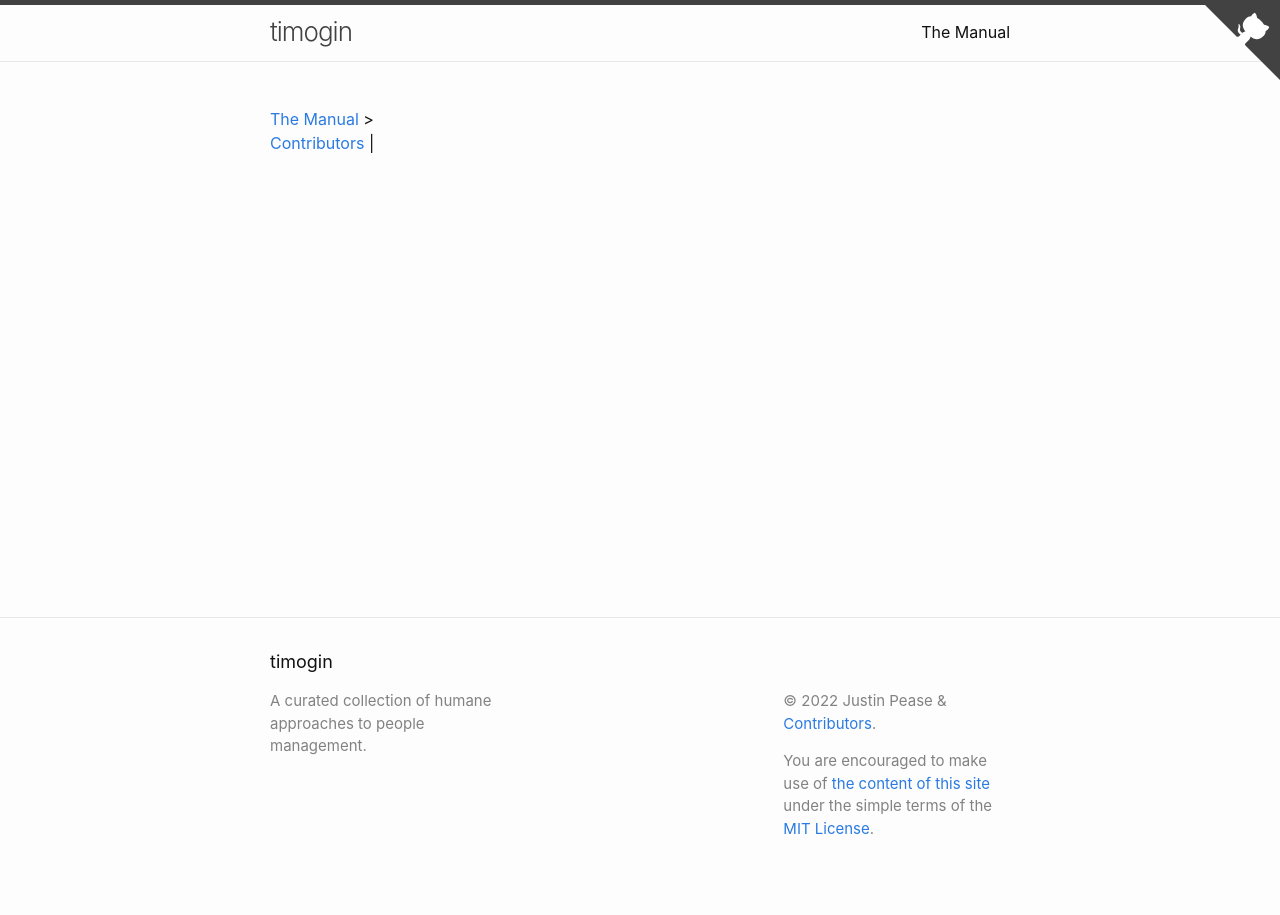
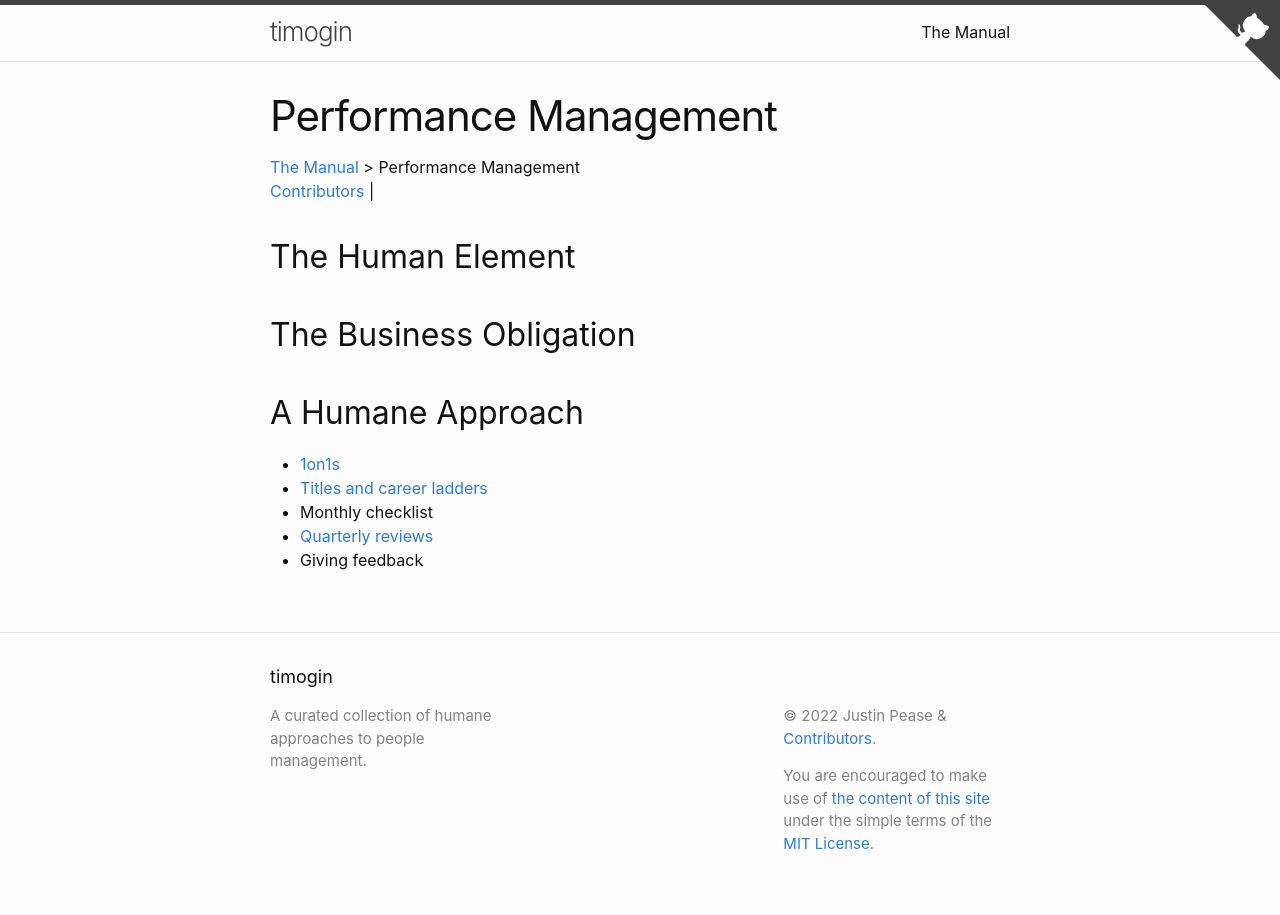
Before and after one commit to jpease/timogin, a Jekyll site: the page built from manual/performance/index.markdown, in a window 1280 px wide. Built offline with Jekyll 4.4.1, drawn with Linux system fonts in a browser that asks for light colours; our own code applies the rules of GitHub Pages for plain Markdown files.

Commit message:
Move Titles to Performance section

```diff
--- a/manual/in/interviewing.markdown
+++ b/manual/in/interviewing.markdown
@@ -70,3 +70,6 @@ conversation, while still covering the material in a consistent way.
   * [Job Specific]()
   * [Work History]()
   * [Making Decisions]()
+
+## Related Topics
+  * [Job descriptions](/manual/in/job-descriptions/)
--- a/manual/in/job-descriptions.markdown
+++ b/manual/in/job-descriptions.markdown
@@ -35,4 +35,4 @@ and/or indifference.
 
 ## Related Topics
 
-  * [Titles and Career Ladders](/manual/in/titles-and-career-ladders/)
+  * [Titles and Career Ladders](/manual/performance/titles-and-career-ladders/)
--- a/manual/index.markdown
+++ b/manual/index.markdown
@@ -23,6 +22,7 @@ byline: false
 
 ### 3. Performance Management
 * [1on1s](/manual/performance/1on1s/)
+* [Titles and career ladders](/manual/performance/titles-and-career-ladders/)
 * Monthly checklist
 * [Quarterly reviews](/manual/performance/quarterly/)
 * Giving feedback
--- a/manual/performance/index.markdown
+++ b/manual/performance/index.markdown
@@ -0,0 +1,19 @@
+---
+layout: page
+title: Performance Management
+permalink: /manual/performance/
+---
+
+## The Human Element
+
+
+## The Business Obligation
+
+
+## A Humane Approach
+
+* [1on1s](/manual/performance/1on1s/)
+* [Titles and career ladders](/manual/performance/titles-and-career-ladders/)
+* Monthly checklist
+* [Quarterly reviews](/manual/performance/quarterly/)
+* Giving feedback
--- a/manual/in/titles-and-career-ladders.markdown
+++ b/manual/performance/titles-and-career-ladders.markdown
@@ -1,9 +1,9 @@
 ---
 layout: page
 title: Titles and Career Ladders
-permalink: /manual/in/titles-and-career-ladders/
-breadcrumb_1_path: /manual/in/
-breadcrumb_1_title: Bringing People In
+permalink: /manual/performance/titles-and-career-ladders/
+breadcrumb_1_path: /manual/performance/
+breadcrumb_1_title: Performance Management
 ---
 
 ## The Human Element
```
Also changed, not shown: other parts of manual/index.markdown (+0 -1 lines).
